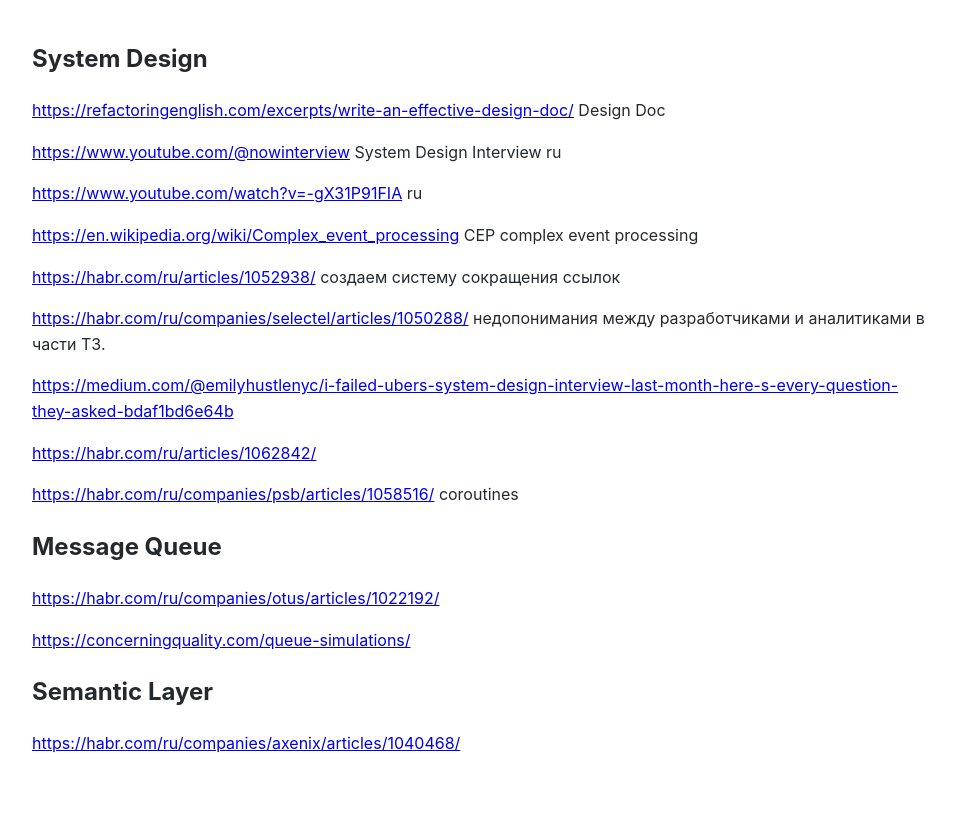
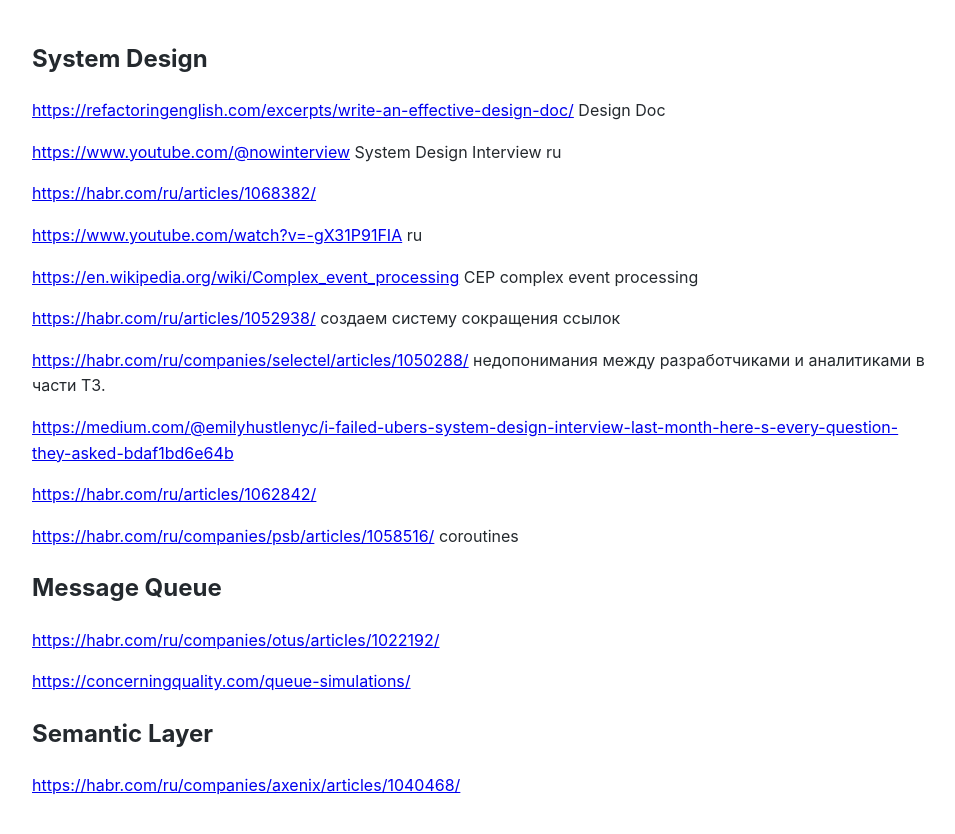
Before and after one commit to Michael-Lubinsky/michael-lubinsky.github.com, a Jekyll site: the page built from system_design/system_design.md, in a window 1280 px wide. Shown: the top 834 px of the page, without its empty margins (158-1113 px from the left). Built offline with Jekyll 4.4.1, drawn with Linux system fonts in a browser that asks for light colours; our own code applies the rules of GitHub Pages for plain Markdown files.

Commit message:
Add additional resources to system design document

```diff
--- a/system_design/system_design.md
+++ b/system_design/system_design.md
@@ -3,6 +3,8 @@
 <https://refactoringenglish.com/excerpts/write-an-effective-design-doc/> Design Doc
 
 <https://www.youtube.com/@nowinterview> System Design Interview ru
+
+<https://habr.com/ru/articles/1068382/>
 
 <https://www.youtube.com/watch?v=-gX31P91FIA> ru
 
```
